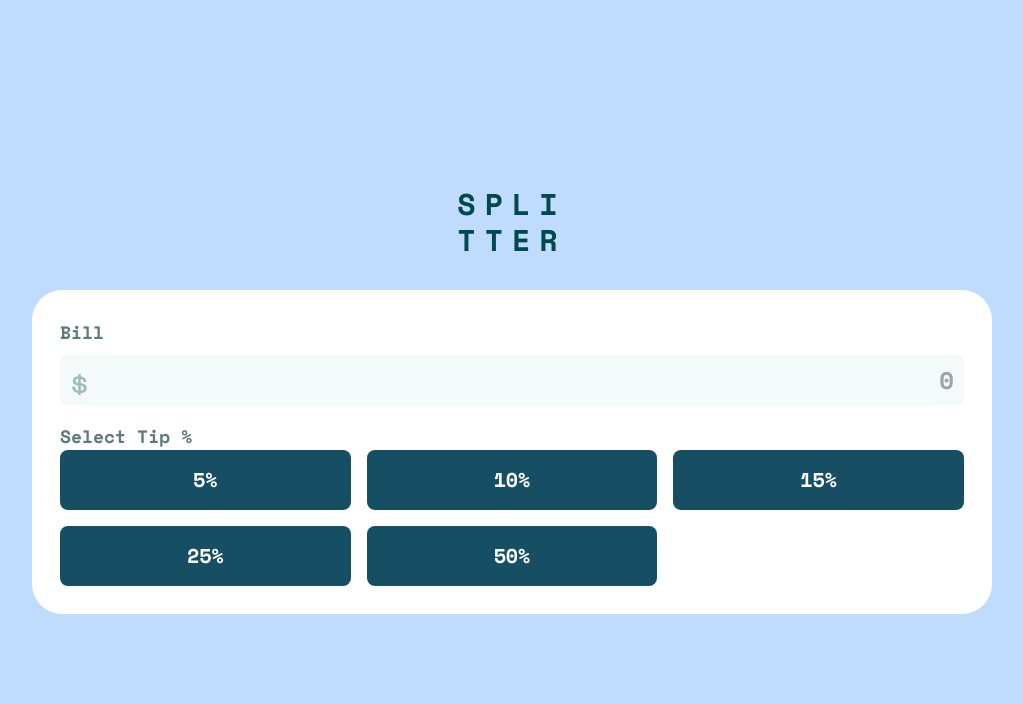
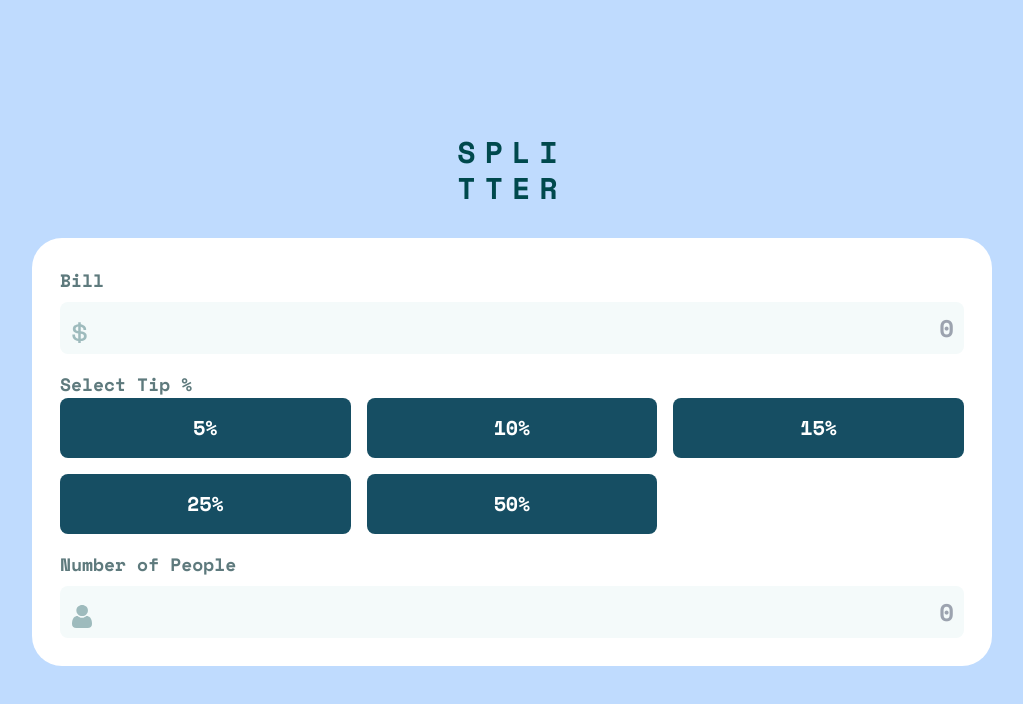
Before and after one commit to LugpDev2022/splitter, a Next.js app: page / in a window 1280 px wide. Shown: the top 704 px of the page, without its empty margins (128-1151 px from the left). Built offline with nearby package versions, Linux system fonts and the light colour scheme.

Commit message:
Number of people input

```diff
--- a/app/components/Input.tsx
+++ b/app/components/Input.tsx
@@ -4,9 +4,15 @@ interface InputProps {
   icon: string;
   iconAlt: string;
   placeholder: string;
+  iconWidth?: number;
 }
 
-const Input: React.FC<InputProps> = ({ placeholder, icon, iconAlt }) => {
+const Input: React.FC<InputProps> = ({
+  placeholder,
+  icon,
+  iconAlt,
+  iconWidth = 16,
+}) => {
   return (
     <div className='mt-2'>
       <div
@@ -16,13 +22,14 @@ const Input: React.FC<InputProps> = ({ placeholder, icon, iconAlt }) => {
         <Image
           src={icon}
           alt={iconAlt}
-          style={{ height: '23px', width: '16px' }}
+          style={{ height: '23px', width: `${iconWidth}px` }}
         />
       </div>
 
       <input
         type='text'
         className='
+        bg-[#f4fafa]
         border-2
         border-transparent
         duration-300
@@ -33,14 +40,12 @@ const Input: React.FC<InputProps> = ({ placeholder, icon, iconAlt }) => {
         outline-none
         p-2
         rounded-lg
+        text-[#00494d]
         text-2xl
         text-right
         transition
-        w-full'
-        style={{
-          background: 'hsl(189, 41%, 97%)',
-          color: 'hsl(183, 100%, 15%)',
-        }}
+        w-full
+        '
         placeholder={placeholder}
       />
     </div>
--- a/app/page.tsx
+++ b/app/page.tsx
@@ -1,7 +1,8 @@
 import Input from './components/Input';
 import Title from './components/Title';
 import SectionSpan from './components/spans/SectionSpan';
-import dollar from './assets/icon-dollar.svg';
+import dollarIcon from './assets/icon-dollar.svg';
+import personIcon from './assets/icon-person.svg';
 import Button from './components/buttons/Button';
 
 const percentages: number[] = [5, 10, 15, 25, 50];
@@ -24,7 +25,7 @@ const page = () => {
       <div className=' bg-white rounded-t-[35px] md:rounded-[30px] p-7 w-full md:w-11/12 lg:w-9/12'>
         <div>
           <SectionSpan>Bill</SectionSpan>
-          <Input placeholder='0' icon={dollar} iconAlt='dollar icon' />
+          <Input placeholder='0' icon={dollarIcon} iconAlt='dollar icon' />
         </div>
         <div className='mt-4'>
           <SectionSpan>Select Tip %</SectionSpan>
@@ -34,6 +35,15 @@ const page = () => {
             ))}
           </div>
         </div>
+        <div className='mt-4'>
+          <SectionSpan>Number of People</SectionSpan>
+          <Input
+            placeholder='0'
+            icon={personIcon}
+            iconWidth={20}
+            iconAlt='person icon'
+          />
+        </div>
       </div>
     </div>
   );
```
